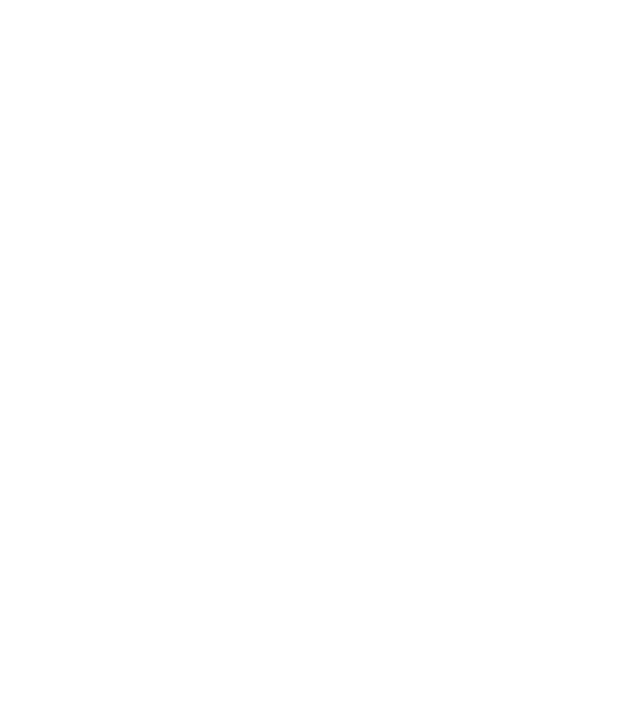
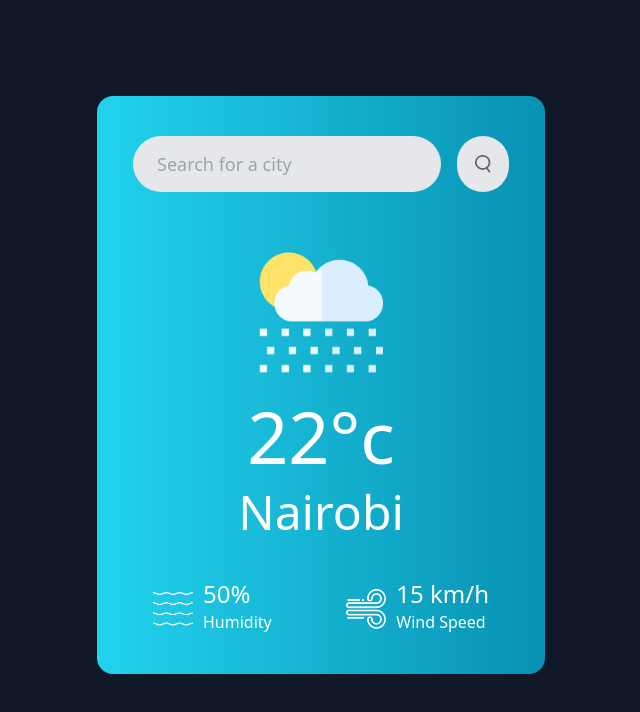
Before and after one commit to SanMajur/weatherApp, a website: page public/index.html in a window 1280 px wide. Shown: the whole page, without its empty margins (319-959 px from the left). Drawn offline with Linux system fonts and the light colour scheme.

Commit message:
static weather app ui

```diff
--- a/public/index.html
+++ b/public/index.html
@@ -6,8 +6,39 @@
     <title>Weather App</title>
     <link rel="stylesheet" href="output.css">
 </head>
-<body>
-
+<body class="bg-gray-900">
+    <div class="w-11/12 max-w-md bg-gradient-to-r from-cyan-400 to-cyan-600 text-white mx-auto mt-24 mb-0 rounded-2xl py-10 px-9 text-center">
+        <div class="w-full flex items-center justify-between" id="search">
+            <input class="border-none outline-none bg-gray-200 text-gray-600 py-2 px-6 h-14 rounded-full flex-1 mr-4 text-lg" type="text" placeholder="Search for a city" spellcheck="false">
+            <button class="border-none outline-none bg-gray-200 rounded-full w-14 h-14 cursor-pointer">
+                <img src="/src/images/search.png" alt="" class="w-4 mx-auto">
+            </button>
+        </div>
+        <div class="text-left ml-2.5 text-sm mt-2.5 hidden" id="error">
+            <p class="text-red-400">Invalid city name</p>
+        </div>
+        <div class="" id="weather">
+            <img src="/src/images/rain.png" alt="" class="w-44 mt-8 mx-auto" id="weatherIcon">
+            <h1 class="text-7xl font-medium" id="temperature">22°c</h1>
+            <h2 class="text-5xl font-normal mt-4" id="city">Nairobi</h2>
+            <div class="flex justify-between items-center py-0 px-5 mt-12">
+                <div class="flex items-center text-left">
+                    <img src="/src/images/humidity.png" alt="" class="w-10 mr-2.5">
+                    <div class="">
+                        <p class="text-2xl -mt-1.5" id="humidity">50%</p>
+                        <p class="" >Humidity</p>
+                    </div>
+                </div>
+                <div class="flex items-center text-left">
+                    <img src="/src/images/wind.png" alt="" class="w-10 mr-2.5">
+                    <div class="">
+                        <p class="text-2xl -mt-1.5" id="wind">15 km/h</p>
+                        <p class="" >Wind Speed</p>
+                    </div>
+                </div>
+            </div>
+        </div>
+    </div>
     <script src="./main.js"></script>
 </body>
 </html>
```
Also changed, not shown: public/main.js (+43 -0 lines), public/output.css, src/images/clear.png (added), src/images/clouds.png (added), src/images/drizzle.png (added), src/images/humidity.png (added), src/images/mist.png (added), src/images/rain.png (added), src/images/search.png (added), src/images/snow.png (added), src/images/wind.png (added).
